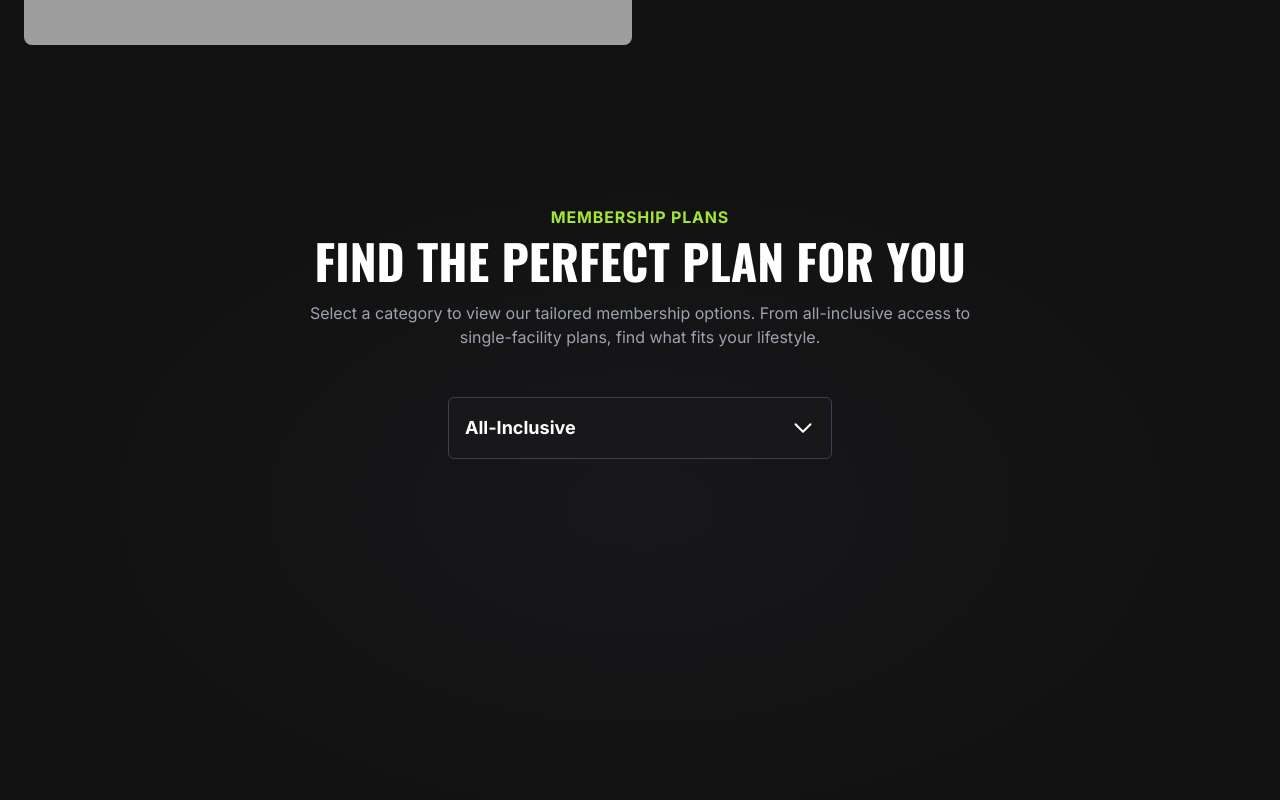
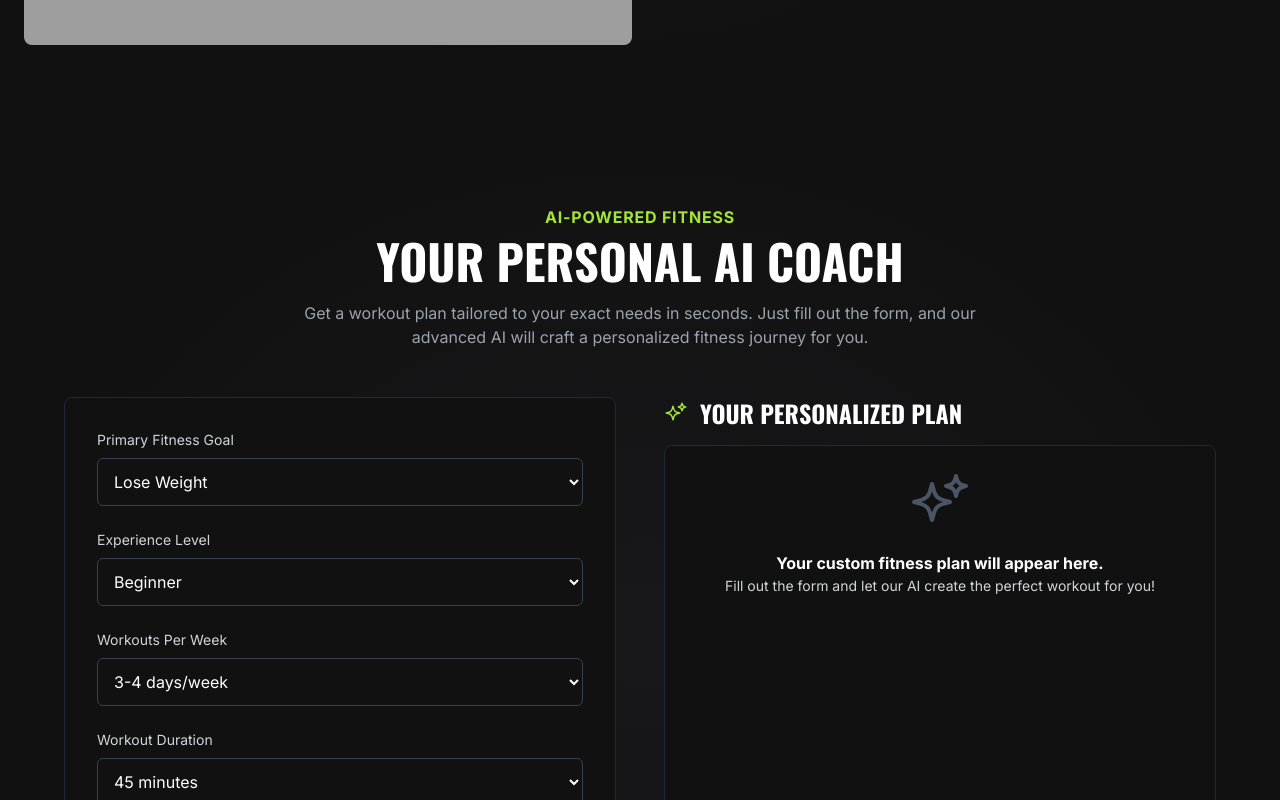
Before and after one commit to Ajmalameerali007/ifit-fitness-club-web, a React (Vite) app: page / in a window 1280 px wide. Shown: the part 4520-5320 px from the top of the page. Built offline with nearby package versions, Linux system fonts and the light colour scheme; grey boxes are pictures that could not be loaded.

Commit message:
Mount AI Coach section in App

```diff
--- a/App.tsx
+++ b/App.tsx
@@ -8,6 +8,7 @@ import Classes from './components/Classes';
 import Footer from './components/Footer';
 import CheckoutModal from './components/CheckoutModal';
 import AboutUs from './components/AboutUs';
+import AICoach from './components/AICoach'; // ⬅️ NEW
 
 const App: React.FC = () => {
   const [selectedPlan, setSelectedPlan] = useState<Plan | null>(null);
@@ -28,6 +29,8 @@ const App: React.FC = () => {
         <Facilities />
         <ImageBreak />
         <AboutUs />
+        {/* ⬇️ NEW: AI Coach section mounted on the page */}
+        <AICoach />
         <Membership onSelectPlan={handleSelectPlan} />
         <Classes />
       </main>
```
Lines whose indentation alone changed are shown as unchanged.
